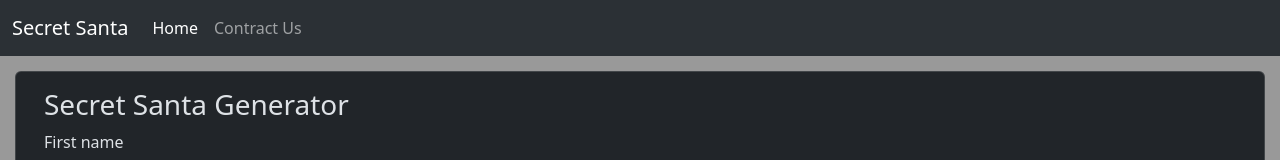
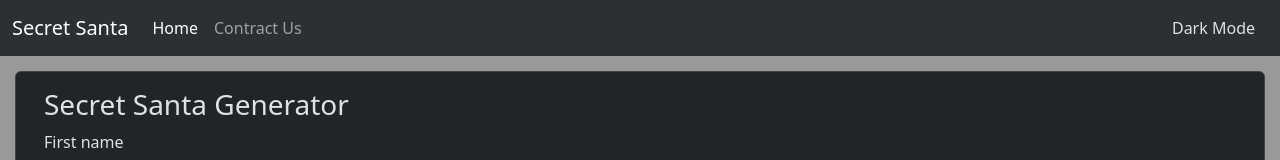
Before and after one commit to ahnafyy/secret-santa, a React app: page / in a window 1280 px wide. Shown: the top 160 px of the page. Built offline with nearby package versions, Linux system fonts and the light colour scheme.

Commit message:
Add toggle for dark mode

```diff
--- a/src/AddParticipant.jsx
+++ b/src/AddParticipant.jsx
@@ -1,6 +1,9 @@
-import React, { useState } from 'react';
+import React, { useContext, useState } from 'react';
+import DarkModeContext from './Context/DarkModeContext';
 
 const AddParticipant = ({ addParticipant }) => {
+  const { darkMode } = useContext(DarkModeContext);
+
   const [showSuccessAlert, setShowSuccessAlert] = useState(false);
   const [firstName, setFirstName] = useState('');
   const [firstNameError, setFirstNameError] = useState('');
@@ -43,7 +46,7 @@ const AddParticipant = ({ addParticipant }) => {
 
   return (
     <div className="row" style={{ margin: '15px' }}>
-      <div className="card" data-bs-theme="dark">
+      <div className="card" data-bs-theme={darkMode ? 'dark' : 'light'}>
         <div className="card-body">
           {showSuccessAlert && (
             <div
--- a/src/App.jsx
+++ b/src/App.jsx
@@ -5,6 +5,7 @@ import AddParticipant from './AddParticipant';
 import ParticipantList from './ParticipantList';
 
 const App = () => {
+  const [darkMode, setDarkMode] = useState(true);
   const [participants, setParticipants] = useState([]);
 
   const addParticipant = (firstName, phoneNumber) => {
@@ -15,8 +16,10 @@ const App = () => {
     setParticipants(participants.filter((_p, i) => i !== index));
   };
 
+  const value = { darkMode, setDarkMode };
+
   return (
-    <DarkModeContext.Provider value="dark">
+    <DarkModeContext.Provider value={value}>
       <Navigation />
       <main>
         <AddParticipant addParticipant={addParticipant} />
--- a/src/Context/DarkModeContext.js
+++ b/src/Context/DarkModeContext.js
@@ -1,5 +1,8 @@
 import { createContext } from 'react';
 
-const DarkModeContext = createContext(null);
+const DarkModeContext = createContext({
+  darkMode: 'dark',
+  setDarkMode: () => {},
+});
 
 export default DarkModeContext;
--- a/src/Navigation.jsx
+++ b/src/Navigation.jsx
@@ -2,12 +2,16 @@ import React, { useContext } from 'react';
 import DarkModeContext from './Context/DarkModeContext';
 
 const Navigation = () => {
-  const darkMode = useContext(DarkModeContext);
+  const { darkMode, setDarkMode } = useContext(DarkModeContext);
+
+  const toggleMode = () => {
+    setDarkMode(!darkMode);
+  };
 
   return (
     <nav
       className="navbar navbar-expand-lg bg-body-tertiary"
-      data-bs-theme={darkMode}
+      data-bs-theme={darkMode ? 'dark' : 'light'}
     >
       <div className="container-fluid">
         <a className="navbar-brand" href="#">
@@ -38,6 +42,18 @@ const Navigation = () => {
             </li>
           </ul>
         </div>
+        <div>
+          <input
+            type="checkbox"
+            class="btn-check"
+            id="btn-check"
+            autocomplete="off"
+            onClick={toggleMode}
+          />
+          <label class="btn" for="btn-check">
+            {darkMode ? 'Dark Mode' : 'Light Mode'}
+          </label>
+        </div>
       </div>
     </nav>
   );
--- a/src/ParticipantList.jsx
+++ b/src/ParticipantList.jsx
@@ -1,9 +1,12 @@
-import React from 'react';
+import React, { useContext } from 'react';
+import DarkModeContext from './Context/DarkModeContext';
 
 const ParticipantList = ({ participants = [], removeParticipant }) => {
+  const { darkMode } = useContext(DarkModeContext);
+
   return (
     <div className="row" style={{ margin: '15px' }}>
-      <div className="card" data-bs-theme="dark">
+      <div className="card" data-bs-theme={darkMode ? 'dark' : 'light'}>
         <div className="card-body">
           <h3 className="card-title">Participants</h3>
           {participants.length === 0 && (
```
